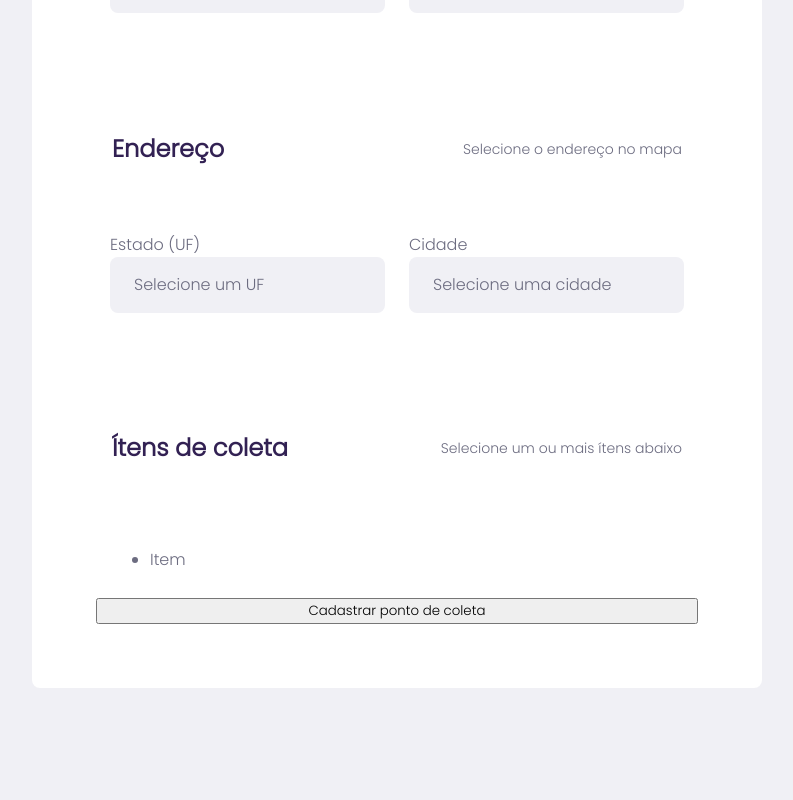
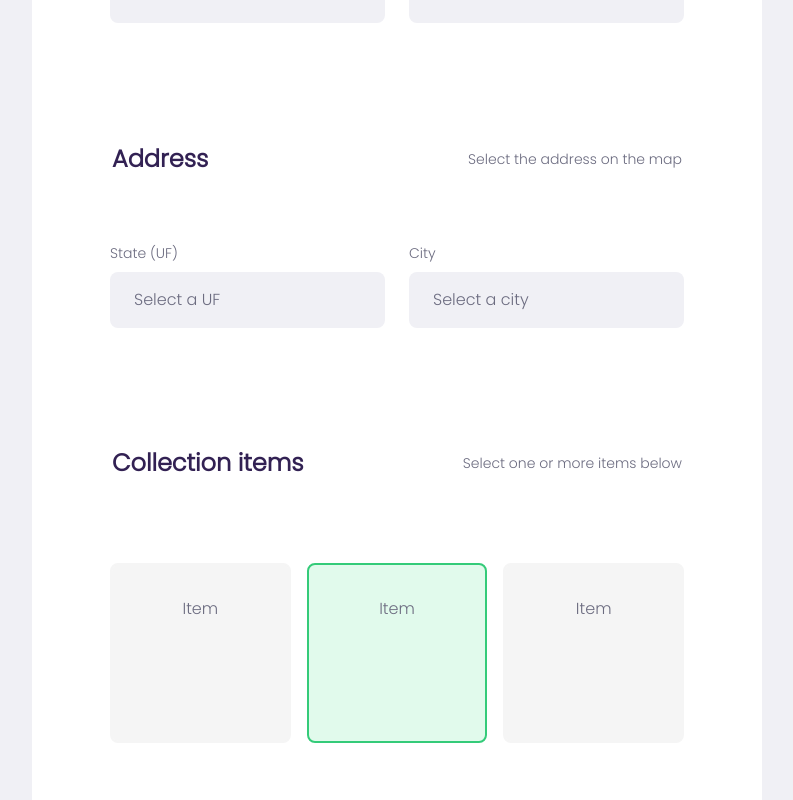
Before and after one commit to davipm/react-node-ts-collect, a React (Create React App) app in the folder client/: page /create-point in a window 1280 px wide. Shown: the part 1100-1900 px from the top of the page, without its empty margins (243-1036 px from the left). Before the commit the page ends 1868 px from the top, so only its background shows below. Built offline with nearby package versions, Linux system fonts and the light colour scheme.

Commit message:
create Create Point page

```diff
--- a/client/src/pages/CreatePoint/index.tsx
+++ b/client/src/pages/CreatePoint/index.tsx
@@ -1,4 +1,4 @@
-import React from "react";
+import React, { useState } from "react";
 import { Link } from "react-router-dom";
 import { FiArrowLeft } from "react-icons/fi";
 
@@ -7,30 +7,35 @@ import Dropzone from "../../components/Dropzone";
 import { Container, Fields, FieldsGroup, List, ListItem } from "./styles";
 
 function CreatePoint() {
+  const [selectedFile, setSelectedFile] = useState<File>();
+
   return (
     <Container>
       <header>
-        <Logo />
+        <Link to="/">
+          <Logo />
+        </Link>
 
         <Link to="/">
           <FiArrowLeft />
-          Voltar para home
+          Back to home
         </Link>
       </header>
 
-      <form action="">
+      <form>
         <h1>
-          Cadastro do <br /> ponto de coleta
+          Registration of <br /> collection point
         </h1>
-        <Dropzone />
+
+        <Dropzone onFileUpload={setSelectedFile} />
 
         <fieldset>
           <legend>
-            <h2>Dados</h2>
+            <h2>Contact Information</h2>
           </legend>
 
           <Fields>
-            <label htmlFor="name">Nome da entidade</label>
+            <label htmlFor="name">Entity name</label>
             <input type="text" name="name" id="name" />
           </Fields>
 
@@ -49,22 +54,22 @@ function CreatePoint() {
 
         <fieldset>
           <legend>
-            <h2>Endereço</h2>
-            <span>Selecione o endereço no mapa</span>
+            <h2>Address</h2>
+            <span>Select the address on the map</span>
           </legend>
 
           <FieldsGroup>
             <Fields>
-              <label htmlFor="uf">Estado (UF)</label>
+              <label htmlFor="uf">State (UF)</label>
               <select name="uf" id="uf">
-                <option value="0">Selecione um UF</option>
+                <option value="0">Select a UF</option>
               </select>
             </Fields>
 
             <Fields>
-              <label htmlFor="city">Cidade</label>
+              <label htmlFor="city">City</label>
               <select name="city" id="city">
-                <option value="0">Selecione uma cidade</option>
+                <option value="0">Select a city</option>
               </select>
             </Fields>
           </FieldsGroup>
@@ -72,16 +77,18 @@ function CreatePoint() {
 
         <fieldset>
           <legend>
-            <h2>Ítens de coleta</h2>
-            <span>Selecione um ou mais ítens abaixo</span>
+            <h2>Collection items</h2>
+            <span>Select one or more items below</span>
           </legend>
 
           <List>
             <ListItem>Item</ListItem>
+            <ListItem selected>Item</ListItem>
+            <ListItem>Item</ListItem>
           </List>
         </fieldset>
 
-        <button type="submit">Cadastrar ponto de coleta</button>
+        <button type="submit">Register collection point</button>
       </form>
     </Container>
   );
--- a/client/src/pages/CreatePoint/styles.ts
+++ b/client/src/pages/CreatePoint/styles.ts
@@ -1,9 +1,10 @@
-import styled from "styled-components/macro";
+import styled, { css } from "styled-components/macro";
 
 export const Container = styled.section`
   width: 100%;
   max-width: 1200px;
   margin: 0 auto;
+  padding: 0 15px;
 
   header {
     display: flex;
@@ -61,6 +62,25 @@ export const Container = styled.section`
         color: var(--text-color);
       }
     }
+
+    button {
+      align-self: flex-end;
+      margin-top: 40px;
+      width: 260px;
+      height: 56px;
+      background-color: var(--primary-color);
+      border-radius: 8px;
+      color: #fff;
+      font-weight: bold;
+      font-size: 1rem;
+      border: 0;
+      transition: background-color 0.2s ease-in-out;
+      cursor: pointer;
+
+      :hover {
+        background-color: #2fb86e;
+      }
+    }
   }
 `;
 
@@ -84,13 +104,22 @@ export const Fields = styled.div`
     color: var(--text-color);
 
     ::placeholder {
-      color: #a0a0b2;
+      color: var(--placeholder-color);
     }
   }
 
   select {
     appearance: none;
     cursor: pointer;
+  }
+
+  label {
+    font-size: 14px;
+    margin-bottom: 8px;
+  }
+
+  :disabled {
+    cursor: not-allowed;
   }
 `;
 
@@ -103,6 +132,39 @@ export const FieldsGroup = styled.div`
   }
 `;
 
-export const List = styled.ul``;
+export const List = styled.ul`
+  display: grid;
+  grid-template-columns: repeat(3, 1fr);
+  gap: 16px;
+  padding-left: 0;
+  list-style: none;
+`;
 
-export const ListItem = styled.li``;
+export const ListItem = styled.li<{ selected?: boolean }>`
+  display: flex;
+  flex-direction: column;
+  justify-content: space-between;
+  align-items: center;
+  text-align: center;
+  cursor: pointer;
+  background-color: #f5f5f5;
+  border: 2px solid #f5f5f5;
+  height: 180px;
+  border-radius: 8px;
+  padding: 32px 24px 16px;
+
+  span {
+    display: flex;
+    align-items: center;
+    color: var(--title-color);
+    flex: 1;
+    margin-top: 12px;
+  }
+
+  ${({ selected }) =>
+    selected &&
+    css`
+      background-color: #e1faec;
+      border: 2px solid #34cb79;
+    `}
+`;
```
